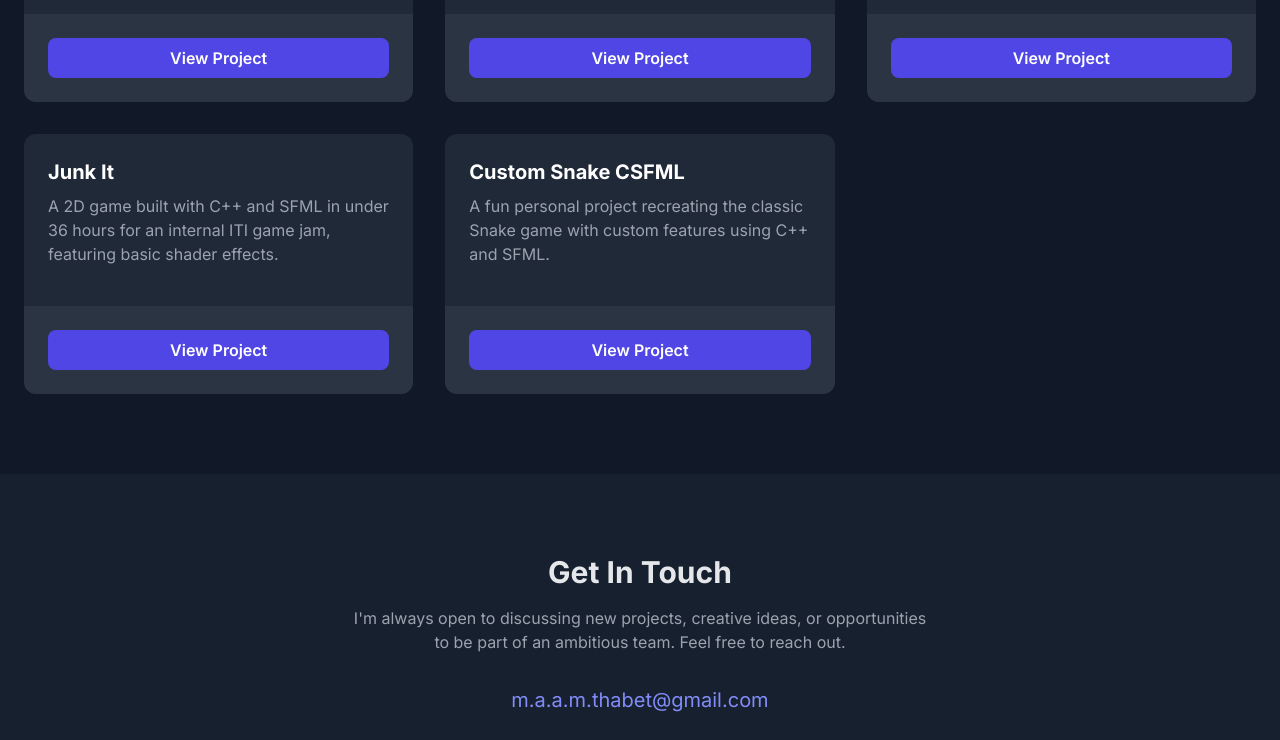
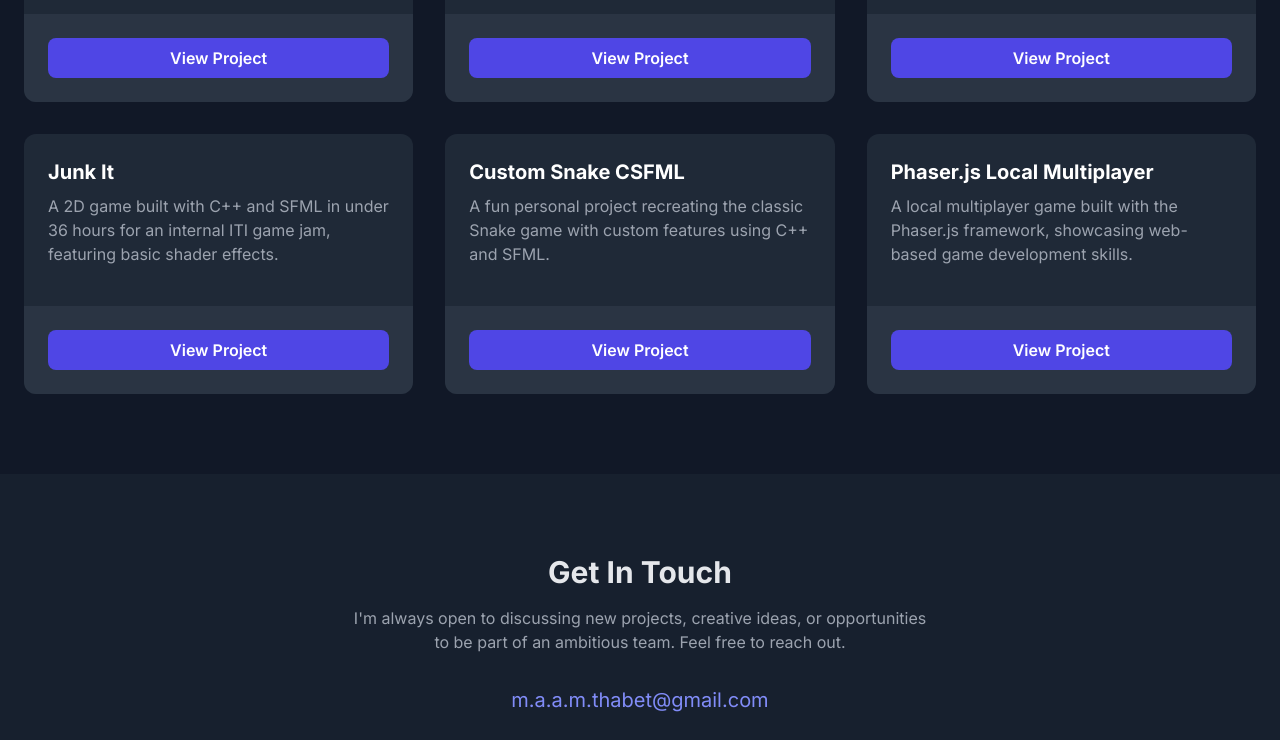
Before and after one commit to MAthabet/MAthabet.github.io, a plain HTML site: page index.html in a window 1280 px wide. Shown: the part 1860-2600 px from the top of the page. Drawn offline with nearby package versions, Linux system fonts and the light colour scheme.

Commit message:
Update  projects

```diff
--- a/index.html
+++ b/index.html
@@ -167,6 +167,17 @@
                         </div>
                     </div>
 
+                    <!-- Project Card: Phaser.js Game -->
+                    <div class="bg-gray-800 rounded-xl overflow-hidden card-hover-effect flex flex-col">
+                        <div class="p-6 flex-grow">
+                            <h3 class="font-bold text-xl mb-2 text-white">Phaser.js Local Multiplayer</h3>
+                            <p class="text-gray-400 mb-4">A local multiplayer game built with the Phaser.js framework, showcasing web-based game development skills.</p>
+                        </div>
+                        <div class="p-6 bg-gray-700/50">
+                            <a href="https://mathabet.github.io/PhaserJSGame/" target="_blank" class="inline-block bg-indigo-600 hover:bg-indigo-700 text-white font-semibold py-2 px-4 rounded-lg transition-colors w-full text-center">View Project</a>
+                        </div>
+                    </div>
+
                 </div>
             </div>
         </section>
```
